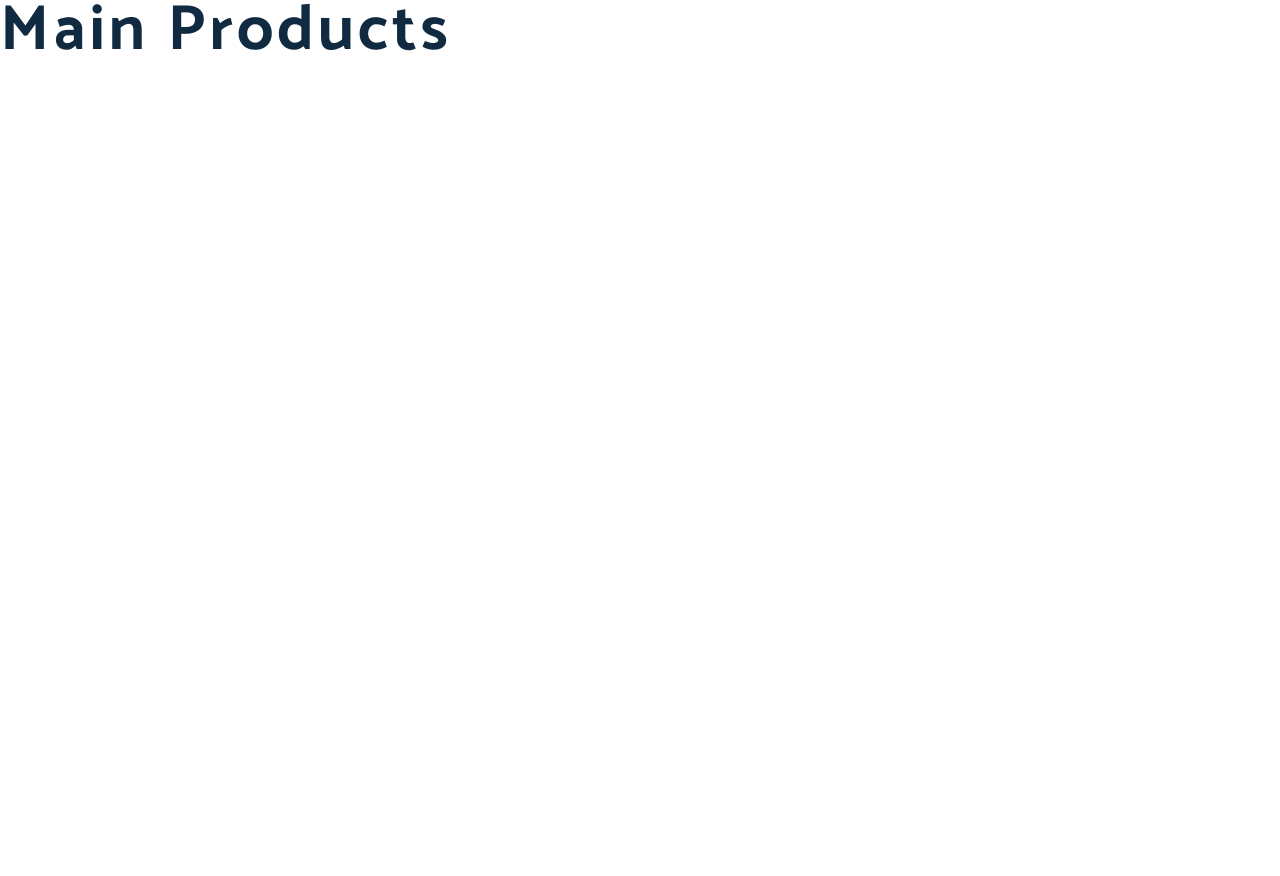
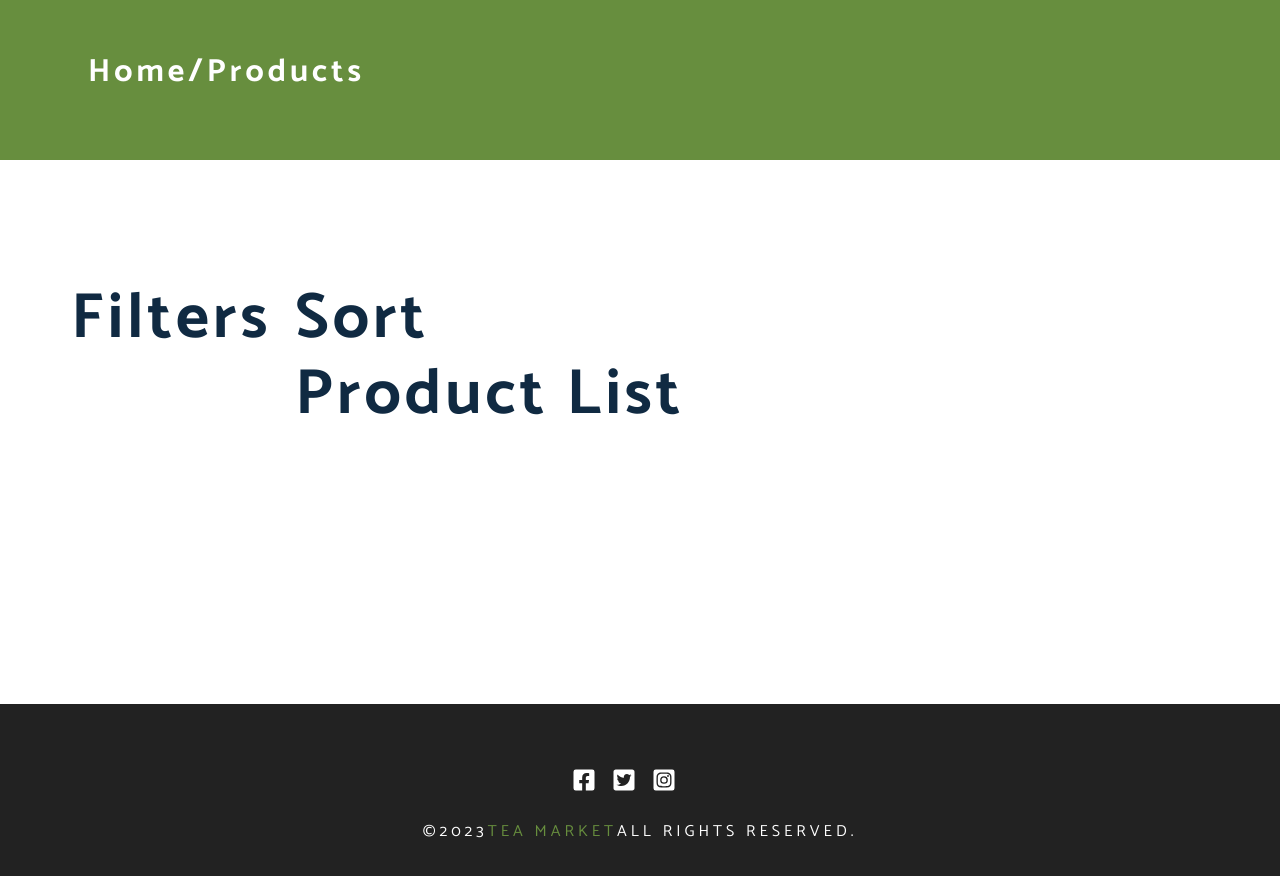
Before and after one commit to khaled-web/TeaMarket-React.js, a React (Create React App) app in the folder FrontEnd/: page /product in a window 1280 px wide. Shown: the top 876 px of the page. Before the commit the page ends 800 px from the top, so only its background shows below. Built offline with nearby package versions, Linux system fonts and the light colour scheme; a web font is replaced by a local one.

Commit message:
Product Page- FrontEnd

```diff
--- /dev/null
+++ b/FrontEnd/src/assets/css/pageHero.css
@@ -0,0 +1,22 @@
+.heroSec{
+ background: var(--clr-primary);
+ width: 100%;
+ min-height: 20vh;
+ display: flex;
+ align-items: center;
+ color: var(--clr-primary-light);
+ position: relative;
+}
+
+.heroLink{
+ color: var(--clr-white);
+ padding: 0.5rem;
+ transition: var(--transition);
+ position: absolute;
+ left: 5rem;
+ top: 3rem;
+}
+
+.heroLink:hover{
+ color: var(--clr-grey-200);
+}
--- /dev/null
+++ b/FrontEnd/src/assets/css/productM.css
@@ -0,0 +1,10 @@
+  .productsM {
+    display: grid;
+    gap: 3rem 1.5rem;
+    margin: 4rem auto;
+  }
+  @media (min-width: 768px) {
+    .productsM {
+      grid-template-columns: 200px 1fr;
+    }
+   }
--- /dev/null
+++ b/FrontEnd/src/components/Filters.js
@@ -0,0 +1,11 @@
+import React from 'react'
+
+const Filters = () => {
+  return (
+    <h1>
+      filters
+    </h1>
+  )
+}
+
+export default Filters
--- /dev/null
+++ b/FrontEnd/src/components/PageHero.js
@@ -0,0 +1,17 @@
+import React from 'react'
+import {Link} from 'react-router-dom'
+import '../assets/css/pageHero.css'
+
+const PageHero = ({title, product}) => {
+  return (
+ <section className="heroSec">
+  <div className="section-center">
+   <h3>
+    <Link to='/' className='heroLink'>Home/{title}</Link>
+   </h3>
+  </div>
+ </section>
+  )
+}
+
+export default PageHero
--- /dev/null
+++ b/FrontEnd/src/components/ProductList.js
@@ -0,0 +1,11 @@
+import React from 'react'
+
+const ProductList = () => {
+  return (
+    <h1>
+     product list
+    </h1>
+  )
+}
+
+export default ProductList
--- /dev/null
+++ b/FrontEnd/src/components/Sort.js
@@ -0,0 +1,11 @@
+import React from 'react'
+
+const Sort = () => {
+  return (
+    <h1>
+      sort
+    </h1>
+  )
+}
+
+export default Sort
--- a/FrontEnd/src/context/appContext.js
+++ b/FrontEnd/src/context/appContext.js
@@ -37,6 +37,17 @@ const initialState = {
  user:user ? JSON.parse(user) : null,
  token:token,
  showSidebar:false,
+ //filtering
+ filtered_products:[],
+ allProducts:[],
+ grideView:true,
+ sort:'price lowest',
+ filter:{
+  text:'',
+  mini_price:0,
+  max_price:0,
+  price:0
+ }
 }
 
 //AppContext
--- a/FrontEnd/src/index.css
+++ b/FrontEnd/src/index.css
@@ -251,3 +251,6 @@ Animation
     transform: scale(1);
   }
 }
+.page {
+  min-height: calc(100vh - (20vh + 10rem));
+}
--- a/FrontEnd/src/pages/ProductM.js
+++ b/FrontEnd/src/pages/ProductM.js
@@ -1,10 +1,22 @@
 import React from 'react'
+import {PageHero, Filters, Sort, ProductList,Footer} from '../components'
+import '../assets/css/productM.css'
 
 const ProductM = () => {
   return (
-    <h1>
-      Main products
-    </h1>
+    <main>
+      <PageHero title='products'/>
+      <div className="page">
+        <div className="section-center productsM">
+          <Filters/>
+          <div>
+            <Sort/>
+            <ProductList/>
+          </div>
+        </div>
+      </div>
+      <Footer/>
+    </main>
   )
 }
 
```
Also changed, not shown: FrontEnd/src/components/index.js (+9 -1 lines).
